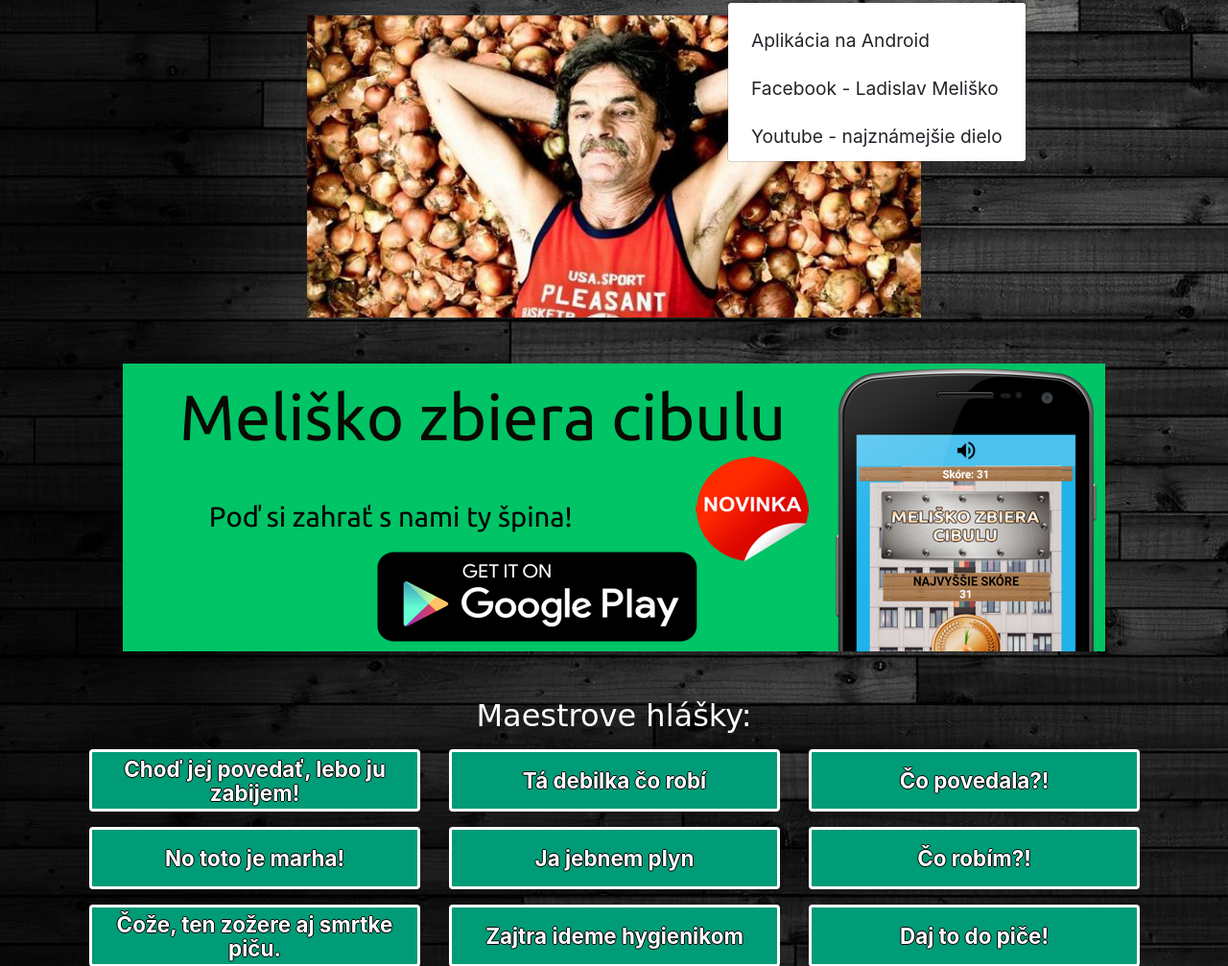
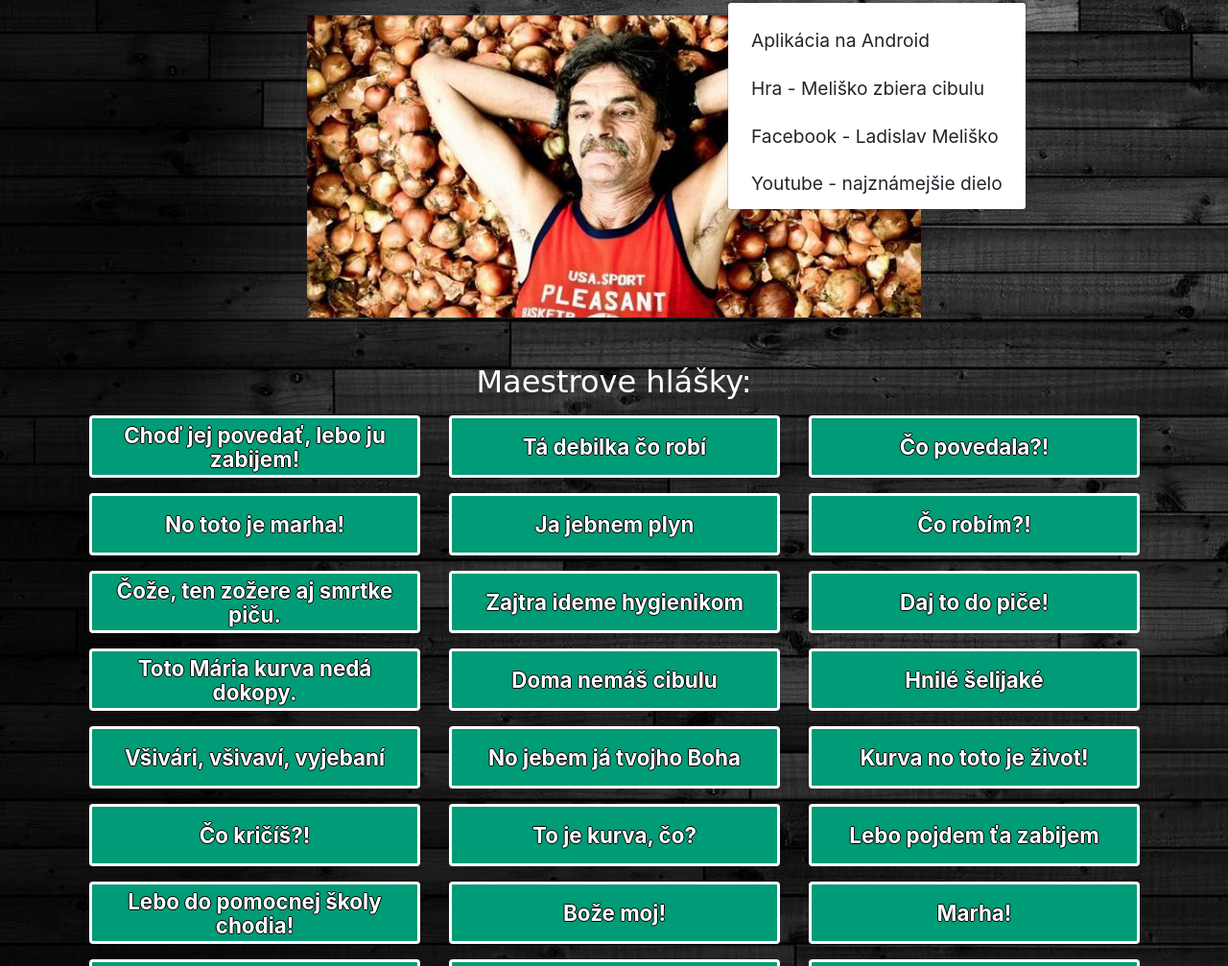
Before and after one commit to majko96/melisko-online, a PHP site: page / in a window 1280 px wide, after a click on "Odkazy". Shown: the part 64-1071 px from the top of the page at 96% size. Run offline with PHP 8.4, Linux system fonts and the light colour scheme; some libraries are stand-ins or nearby versions; some web fonts are replaced.

Commit message:
Update index.php

```diff
--- a/index.php
+++ b/index.php
@@ -65,6 +65,7 @@
 					</a>
 					<div class="dropdown-menu" aria-labelledby="navbarDropdownMenuLink">
 						<a class="dropdown-item" href="https://play.google.com/store/apps/details?id=com.precin.laco&hl=sk">Aplikácia na Android</a>
+						<a class="dropdown-item" href="https://play.google.com/store/apps/details?id=com.precin.test&hl=sk">Hra - Meliško zbiera cibulu</a>
 						<a class="dropdown-item" href="https://www.facebook.com/ladislavmeliskoofficial/">Facebook - Ladislav Meliško</a>
 						<a class="dropdown-item" href="https://www.youtube.com/watch?v=p96Ig2ip2kE">Youtube - najznámejšie dielo</a>
 					</div>
@@ -78,11 +79,11 @@
 			<div class="mt-15">
 				<img class="img-fluid" src="laco1.jpg" alt="Lacko Meliško" />
 			</div>
-			<div class="mt-5">
+			<!-- <div class="mt-5">
 				<a href="https://play.google.com/store/apps/details?id=com.precin.test&fbclid=IwAR1jvw_NDLqQsbsW4erSu5leNgjl6Pso0tgicxy1jHuKoETU-iL6cgELUd8">
 					<img class="img-fluid" src="111.png" alt="Lacko Meliško" />
 				</a>
-			</div>
+			</div> -->
 			<div class="mt-5">
 				<h2 class="text-white" id="hacko2">Maestrove hlášky:</h2>
 			</div>
@@ -370,7 +371,7 @@
 						<a href="https://github.com/majko96/melisko-online" target="_blank" class="icon"><i class="fab fa-github-square fa-3x"></i></a>
 					</div>
 					<div class="col-lg-3 h text-white text-center mt-2">
-						Meliškológ<br>&copy;2019 - 2020
+						Meliškológ<br>&copy;2019 - 2021
 					</div>
 
 				</div>
```
